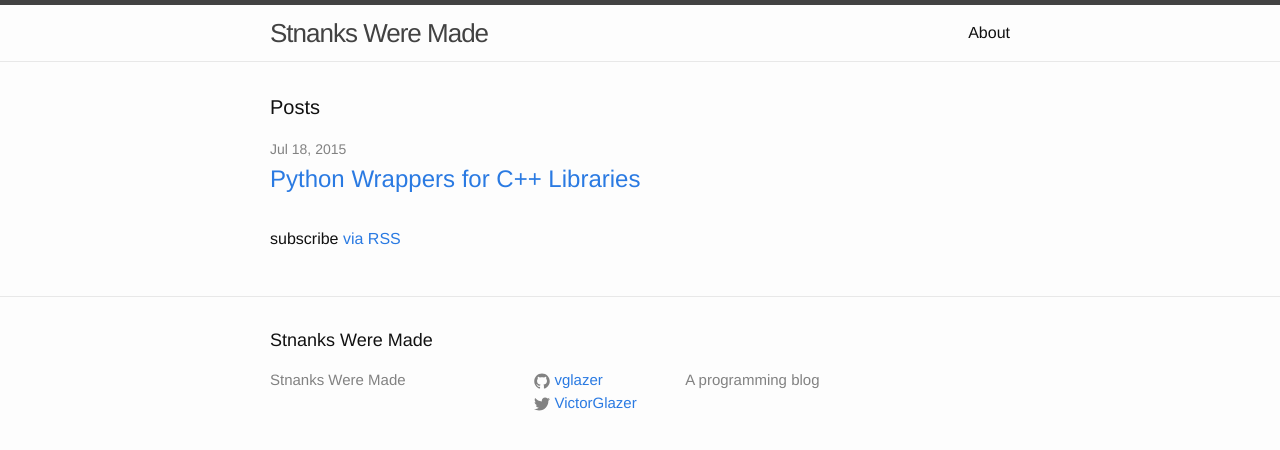
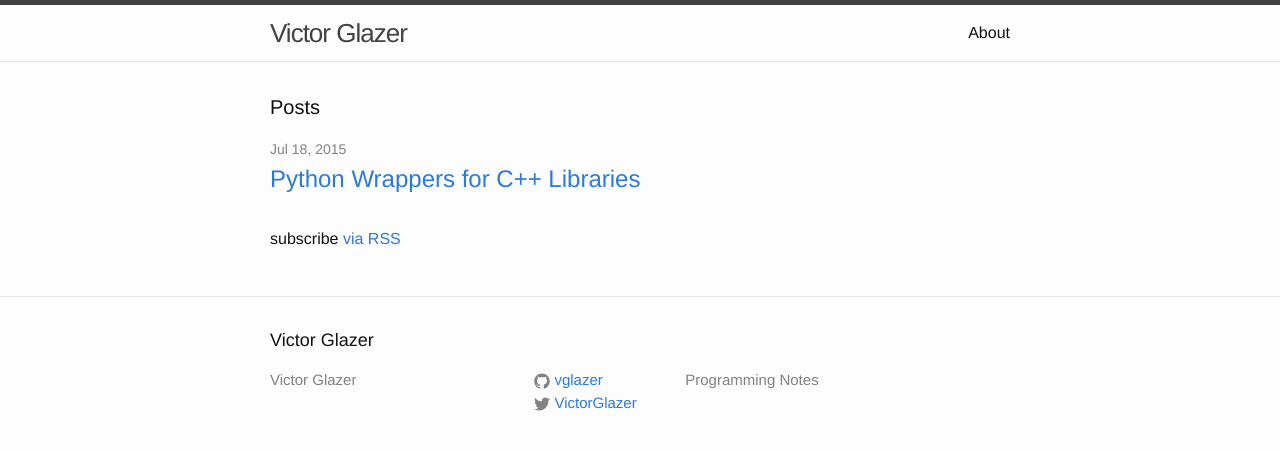
Before and after one commit to vglazer/vglazer.github.io, a Jekyll site: the page built from index.html, in a window 1280 px wide. Shown: the top 450 px of the page. Built offline with Jekyll 4.4.1, drawn with Linux system fonts in a browser that asks for light colours.

Commit message:
Title change

```diff
--- a/_config.yml
+++ b/_config.yml
@@ -1,8 +1,8 @@
 # Site settings
-title: Stnanks Were Made
+title: Victor Glazer
 #email: victor.glazer@gmail.com
 description: > # this means to ignore newlines until "baseurl:"
-    A programming blog
+    Programming Notes
 baseurl: "" # the subpath of your site, e.g. /blog/
 #url: "http://yourdomain.com" # the base hostname & protocol for your site
 url: "vglazer.github.io" # the base hostname & protocol for your site
```
